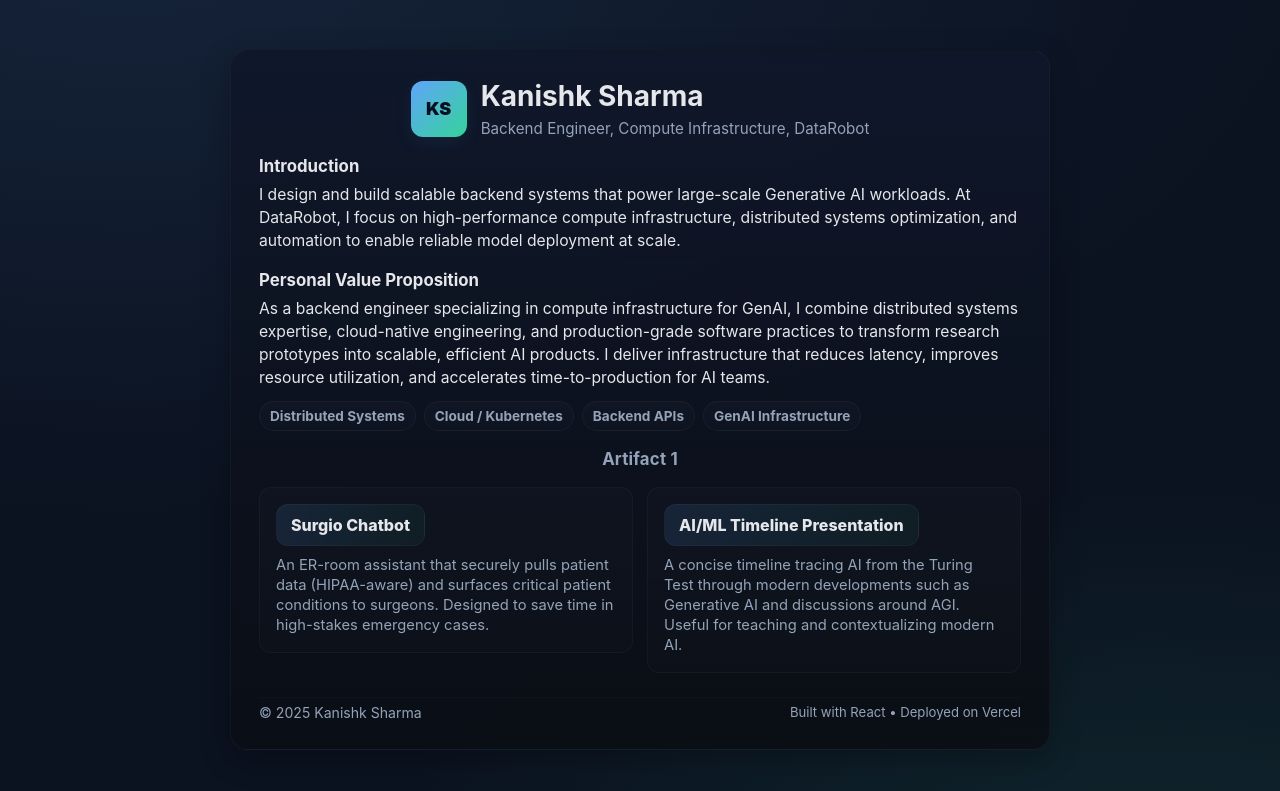
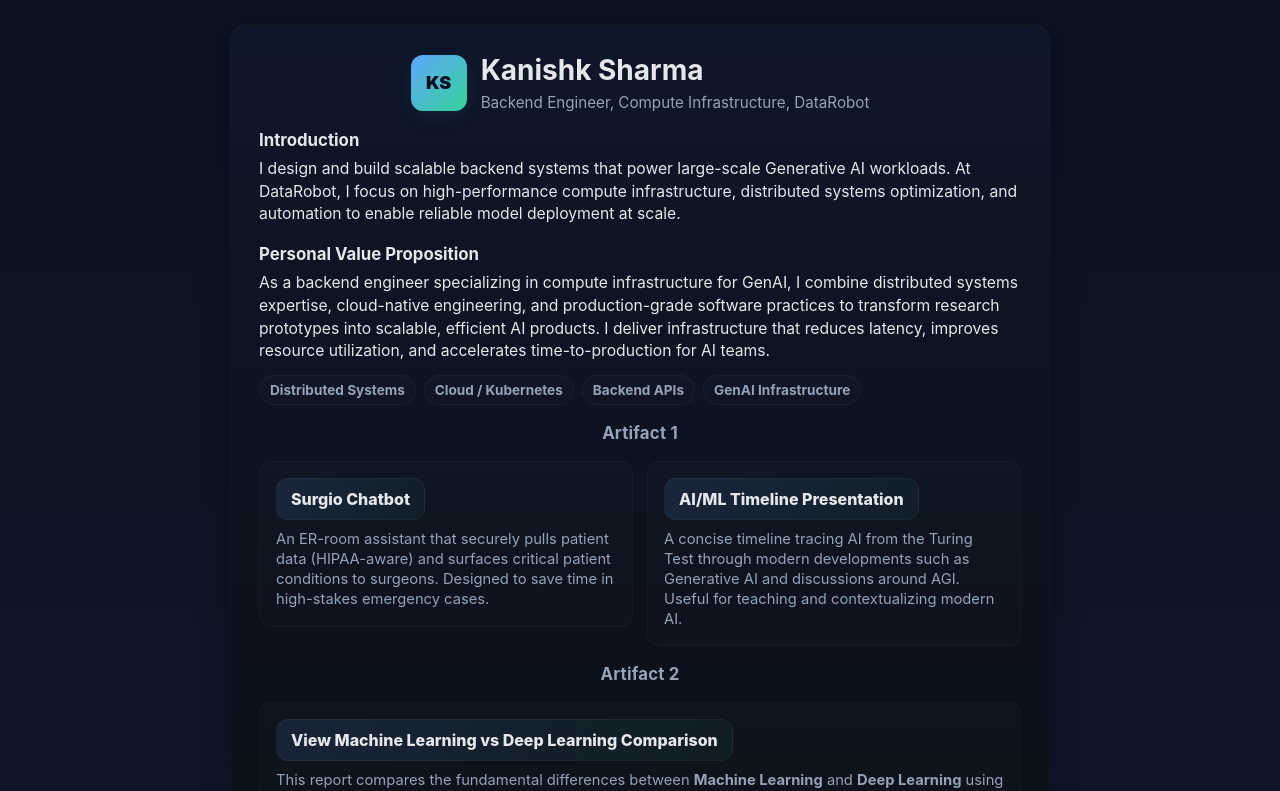
Before and after one commit to KanishkSharma7/Assignment1.6_Submission, a JavaScript app in the folder client/: page / in a window 1280 px wide. Shown: the top 791 px of the page. Built offline with nearby package versions, Linux system fonts and the light colour scheme; the HTML template or start-up script is replaced by a standard one.

Commit message:
Assignment 2.5 Updates

```diff
--- a/client/src/App.css
+++ b/client/src/App.css
@@ -1,5 +1,6 @@
 :root{
-  --bg: #0b1220;
+  --bg-start: #0b1220;
+  --bg-end: #0e1628;
   --text: #e5e7eb;
   --muted: #94a3b8;
   --card: #0f172a;
@@ -17,10 +18,12 @@ body {
   margin: 0;
   font-family: Inter, system-ui, -apple-system, "Segoe UI", Roboto, Arial, sans-serif;
   color: var(--text);
-  background:
-    radial-gradient(1200px 600px at 10% -10%, rgba(96,165,250,0.12), transparent),
-    radial-gradient(800px 400px at 90% 110%, rgba(52,211,153,0.10), transparent),
-    var(--bg);
+
+  /* UNIFORM BACKGROUND: single smooth gradient + fixed attachment */
+  background: linear-gradient(180deg, var(--bg-start), var(--bg-end));
+  background-attachment: fixed;
+  -webkit-font-smoothing: antialiased;
+  -moz-osx-font-smoothing: grayscale;
 }
 
 /* — Center the card both horizontally and vertically — */
--- a/client/src/App.js
+++ b/client/src/App.js
@@ -77,6 +77,24 @@ export default function App() {
           </div>
         </div>
 
+        {/* ===== ARTIFACT 2 (new) ===== */}
+        <h2 className="artifact-title">Artifact 2</h2>
+
+                  <div className="deliverable">
+            <div className="deliverable-row">
+              <a
+                className="btn deliverable-btn"
+                href="https://docs.google.com/document/d/1_CZVslFjrc0wjPV0eeKfQ9HOHx2xr38QdKhi9PP3qPo/edit?usp=sharing"
+                target="_blank"
+                rel="noreferrer"
+              >
+                View Machine Learning vs Deep Learning Comparison
+              </a>
+            </div>
+            <p className="deliverable-desc">
+              This report compares the fundamental differences between <strong>Machine Learning</strong> and <strong>Deep Learning</strong> using practical examples. It highlights how ML is suited for structured-data tasks (e.g., email spam detection) and DL excels at unstructured, high-dimensional problems (e.g., image recognition with CNNs), and discusses trade-offs in interpretability and compute.
+            </p>
+          </div>
         <footer className="footer">
           <div>© {new Date().getFullYear()} {PROFILE.name}</div>
           <div className="small-muted">Built with React • Deployed on Vercel</div>
```
